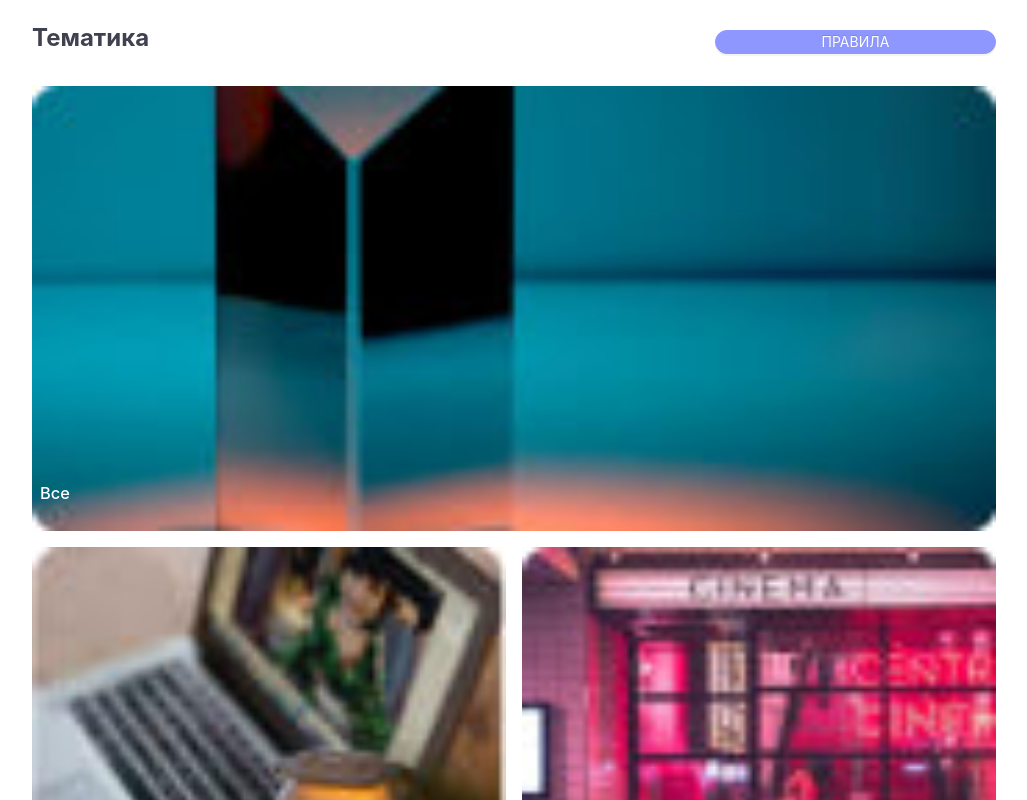
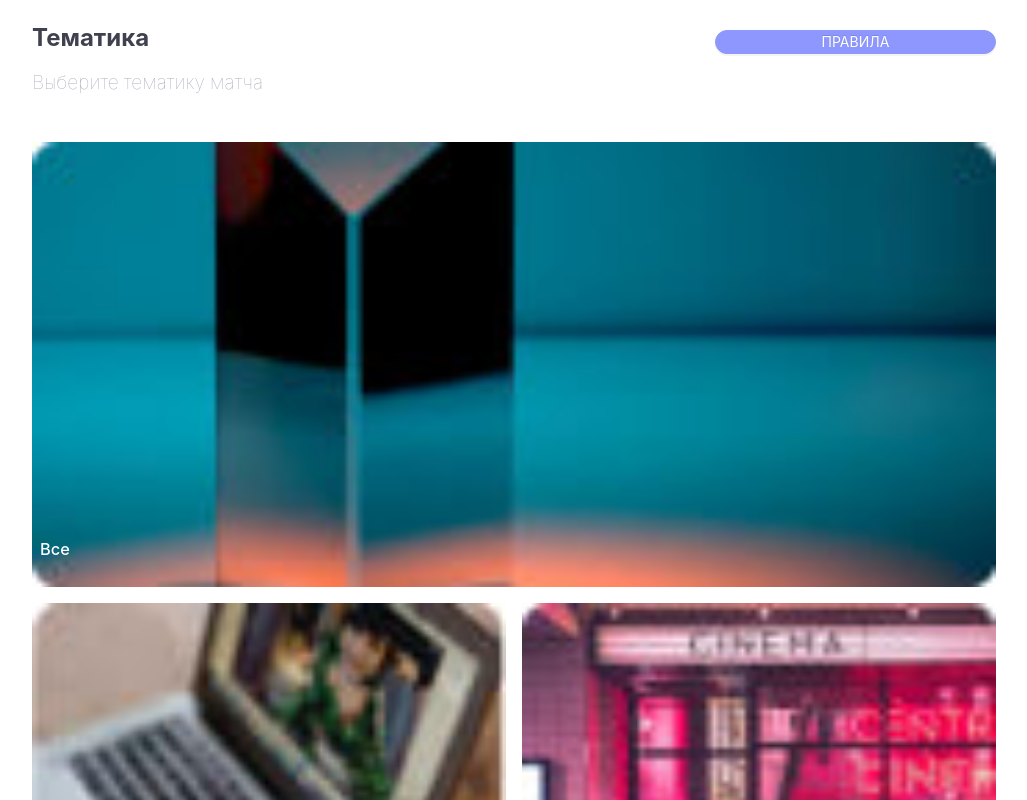
Before and after one commit to hardzeichyksiarhei/old.guess-word, a React (Create React App) app: page /categories in a window 1280 px wide. Shown: the top 800 px of the page, without its empty margins (126-1153 px from the left). Built offline with nearby package versions, Linux system fonts and the light colour scheme.

Commit message:
feat: update page layouts & main.less

```diff
--- a/src/less/main.less
+++ b/src/less/main.less
@@ -18,10 +18,11 @@
 
 .page-description {
     font-style: normal;
-    font-weight: normal;
+    font-weight: lighter;
     font-size: 1.2rem;
-    line-height: 2rem;
-    color: #a1a4b2;
+    line-height: 1.5rem;
+    color: #A1A4B2;
+    padding: 1rem 0;
 }
 
 .page-content {
--- a/src/pages/Categories.jsx
+++ b/src/pages/Categories.jsx
@@ -28,6 +28,10 @@ const Categories = () => {
         </Col>
       </Row>
 
+      <div className="page-description">
+        Выберите тематику матча
+      </div>
+
       <CategoriesList />
 
       <ButtonLink
--- a/src/pages/game/Choose.jsx
+++ b/src/pages/game/Choose.jsx
@@ -20,10 +20,14 @@ const GameChoose = () => {
             size="small"
             block
           >
-            Правила
+            user1
           </ButtonLink>
         </Col>
       </Row>
+
+      <div className="page-description">
+        Выберите слово для объяснения
+      </div>
 
         <div className="game-choose-page__content text-center py-1">
             <h3>
--- a/src/pages/game/Round.jsx
+++ b/src/pages/game/Round.jsx
@@ -25,6 +25,10 @@ const GameRound = () => {
         </Col>
       </Row>
 
+        <div className="page-description">
+            Объясните слово использую предложенную букву
+        </div>
+
         <div className="game-round-page__content text-center py-1">
             <h3>
                 Выходит на поле пользователь
```
Also changed, not shown: src/pages/game/Over.jsx (+7 -11 lines).
